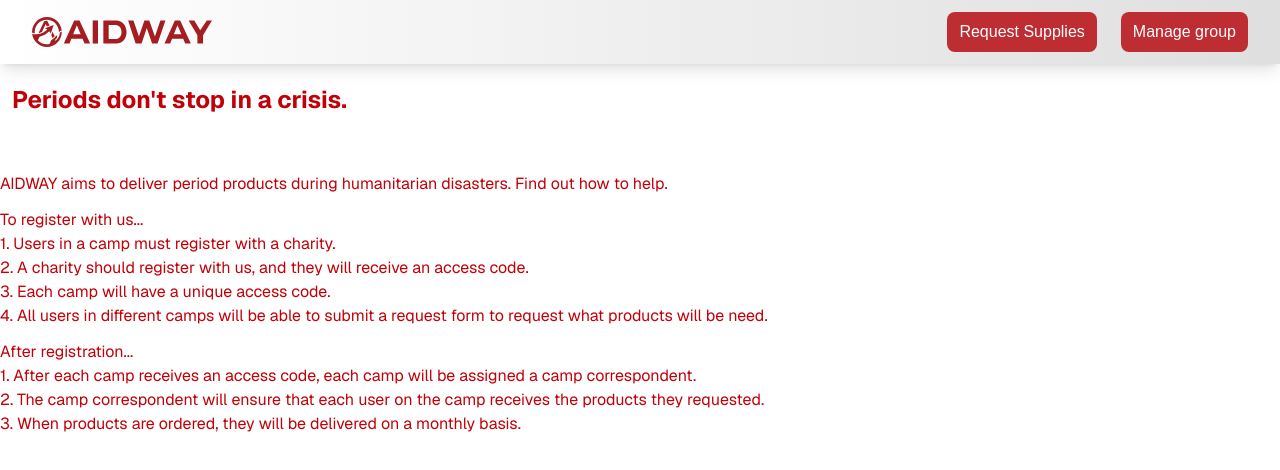
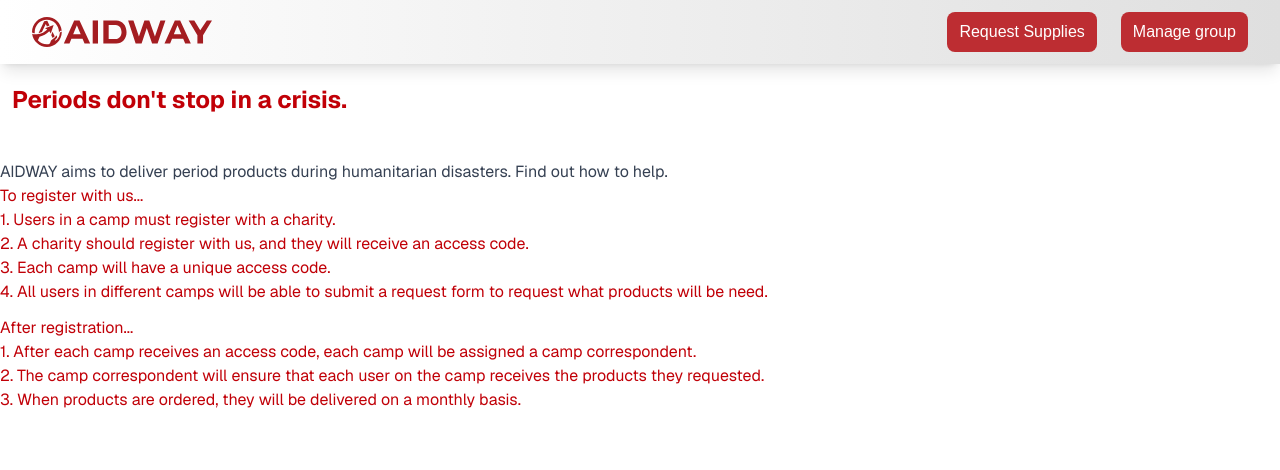
Before and after one commit to DylanMaxim/aidway, a Next.js app in the folder frontend/: page /user in a window 1280 px wide. Shown: the top 470 px of the page. Built offline with nearby package versions, Linux system fonts and the light colour scheme.

Commit message:
edited user dashboard

```diff
--- a/frontend/src/app/user/page.tsx
+++ b/frontend/src/app/user/page.tsx
@@ -12,7 +12,9 @@ export default function Home() {
 	<h1 className="text-red-700 py-5 rounded-lg font-sans font-bold text-2xl border-1-4 pl-3 mb-6">
 		Periods don't stop in a crisis.
 	</h1>
-	<p className="text-red-700 py-3 font-sans">AIDWAY aims to deliver period products during humanitarian disasters. Find out how to help.</p>
+	<p className="text-gray-700 text-base font-sans">
+		AIDWAY aims to deliver period products during humanitarian disasters. Find out how to help.
+	</p>
 
 	<p className="text-red-700 rounded-lg font-sans text-base">To register with us...</p>
 	<ol className="text-red-700 rounded-lg font-sans text-base">
```
